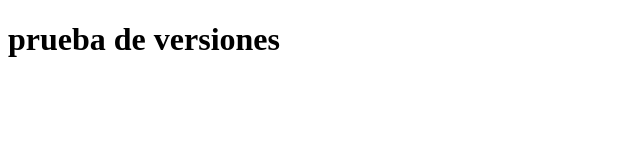
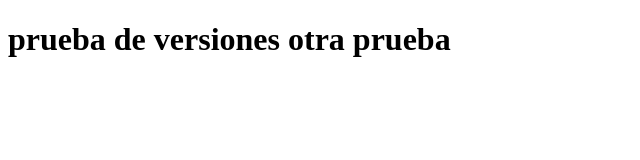
Before and after one commit to elrolandolux/primerproyectomayo2022, a plain HTML site: page index.html in a window 1280 px wide. Shown: the whole page, without its empty margins (0-640 px from the left). Drawn offline with Linux system fonts and the light colour scheme.

Commit message:
otra pruebaen index

```diff
--- a/index.html
+++ b/index.html
@@ -9,6 +9,7 @@
 <body>
     <h1>
         prueba de versiones
+        otra prueba
         </h1>
 </body>
 </html>
```
